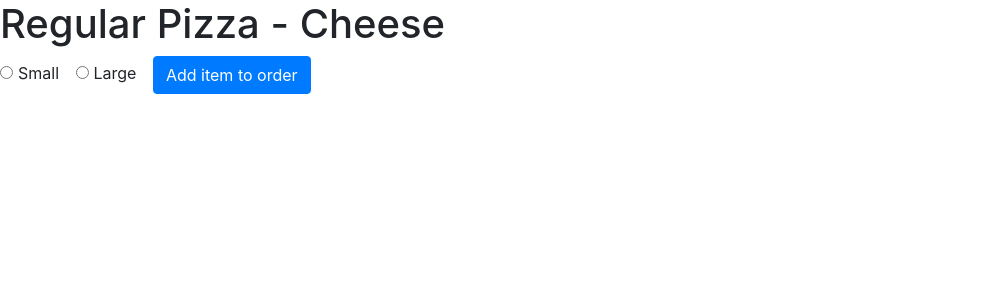
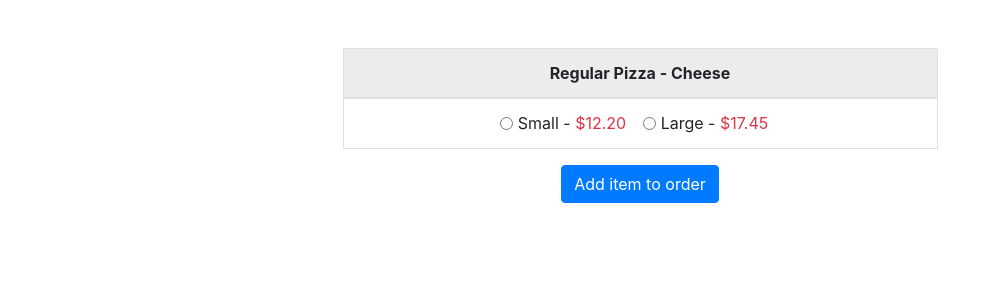
Before and after one commit to samrelins/CS50W_Project_3-Pizza, a Django app: page /item_options/3 in a window 1280 px wide. Shown: the part 56-356 px from the top of the page, without its empty margins (0-1001 px from the left). Run offline with Django 3.2, Linux system fonts and the light colour scheme; a user stored in the database is signed in; data comes from the database, SQL or seed files in the repository; some libraries are stand-ins or nearby versions.

Commit message:
styleised item options and other small tweaks

```diff
--- a/orders/models.py
+++ b/orders/models.py
@@ -46,7 +46,11 @@ class MenuItem(models.Model):
             extras.append(extra.name)
         for extra in self.dish.extras.all():
             extras.append(extra.name)
-        return extras
+
+        if len(extras) == 0:
+            return 0
+        else:
+            return extras
 
 
 class MenuExtra(models.Model):
--- a/orders/templates/orders/historic_order.html
+++ b/orders/templates/orders/historic_order.html
@@ -36,7 +36,7 @@
                             <td class="text-center">{{ order.items_total }} Items</td>
                         </tr>
                         <tr>
-                            <td class="text-center text-danger"> Total: {{ order.print_total }}</td>
+                            <td class="text-center"> Total: <span class="text-danger">{{ order.print_total }}</span></td>
                         </tr>
                     </tbody>
                 </table>
@@ -77,7 +77,7 @@
                         </li>
                     {% endif %}
 
-                    <li class="list-group-item text-danger">Price: {{ item.print_price }}</li>
+                    <li class="list-group-item">Price: <span class="text-danger">{{ item.print_price }}</span></li>
                 </ul>
             </div>
         </div>
--- a/orders/templates/orders/item_options.html
+++ b/orders/templates/orders/item_options.html
@@ -6,53 +6,109 @@
 
 {% block body %}
 
-    <h1>{{ item.dish }} - {{ item.name }}</h1>
+    <h1></h1>
 
     <form action="/add_item" method="POST">
     {% csrf_token %}
+        <div class="row mt-5">
+            <div class="col-sm-1 col-md-2 col-lg-3"></div>
+            <div class="col-sm-10 col-md-8 col-lg-6">
+                <div class="container-fluid">
+                    <table class="table border">
+                        <thead class="table-active">
+                            <tr>
+                                <th class="text-center">{{ item.dish }} - {{ item.name }}</th>
+                            </tr>
+                        </thead>
+                        <tbody>
+
+                            {% if not item.small_price and not item.list_extras %}
+                            <tr>
+                                <td class="text-center">
+                                    Price: <span class="text-danger">{{ item.print_large_price }}</span>
+                                </td>
+                            </tr>
+                            {% endif %}
 
                             {% if item.small_price %}
+                            <tr>
+                                <td class="text-center">
                                     <div class="form-check form-check-inline">
                                         <input class="form-check-input" type="radio" id="inlineCheckbox1" value="small" name="size">
-            <label class="form-check-label" for="inlineCheckbox1">Small</label>
+                                        <label class="form-check-label" for="inlineCheckbox1">
+                                            Small - <span class="text-danger">{{ item.print_small_price }}</span>
+                                        </label>
                                     </div>
                                     <div class="form-check form-check-inline">
                                         <input class="form-check-input" type="radio" id="inlineCheckbox2" value="large" name="size">
-            <label class="form-check-label" for="inlineCheckbox2">Large</label>
+                                        <label class="form-check-label" for="inlineCheckbox2">
+                                            Large - <span class="text-danger">{{ item.print_large_price }}</span>
+                                        </label>
                                     </div>
+                                </td>
+                            </tr>
                             {% endif %}
 
                             {% if item.extras_limit %}
+
                             {% for i in extras_allowed %}
-
+                            <tr>
+                                <td class="text-center">
                                     <select class="form-check form-check-inline" name="extras">
-            <option selected>-- Select a topping --</option>
+                                        <option selected>-- Select a Topping --</option>
 
                                         {% for extra in item.dish.extras.all %}
-
                                         <option value={{ extra.id }}>{{ extra.name }}</option>
                                         {% endfor %}
+
                                     </select>
+                                </td>
+                            </tr>
                             {% endfor %}
 
                             {% else %}
                             {% for extra in item.dish.extras.all %}
+                            <tr class="d-flex">
+                                <td class="col-8 text-right">
+                                    <div class="form-check form-check-inline">
+                                        <label class="form-check-label" for="inlineCheckbox{{ extra.id }}">
+                                            Extra: {{ extra.name }}
+                                        </label>
+                                        <input class="form-check-input ml-3" type="checkbox" id="inlineCheckbox{{ extra.id }}" value="{{ extra.id }}" name="extras">
+                                    </div>
+                                </td>
+                                <td class="col-4 text-danger">
+                                    + {{ item.dish.print_extra_price }}
+                                </td>
+                            </tr>
+                            {% endfor %}
 
+                            {% for extra in item.extras.all %}
+                            <tr class="d-flex">
+                                <td class="col-8 text-right">
                                     <div class="form-check form-check-inline">
-            <input class="form-check-input" type="checkbox" id="inlineCheckbox{{ extra.id }}" value="{{ extra.id }}" name="extras">
-            <label class="form-check-label" for="inlineCheckbox{{ extra.id }}">{{ extra.name }}</label>
+                                        <label class="form-check-label" for="inlineCheckbox{{ extra.id }}">
+                                            Extra: {{ extra.name }}
+                                        </label>
+                                        <input class="form-check-input ml-3" type="checkbox" id="inlineCheckbox{{ extra.id }}" value="{{ extra.id }}" name="extras">
+                                    </div>
+                                </td>
+                                <td class="col-4 text-danger">
+                                    + {{ item.dish.print_extra_price }}
+                                </td>
+                            </tr>
+                            {% endfor %}
+                            {% endif %}
+                        </tbody>
+                    </table>
+                </div>
+            </div>
         </div>
 
-    {% endfor %}
-    {% for extra in item.extras.all %}
 
-        <div class="form-check form-check-inline">
-            <input class="form-check-input" type="checkbox" id="inlineCheckbox{{ extra.id }}" value="{{ extra.id }}" name="extras">
-            <label class="form-check-label" for="inlineCheckbox{{ extra.id }}">{{ extra.name }}</label>
+        <div class="row">
+            <button type="submit" class="btn btn-primary display-flex mx-auto" name="item_id" value="{{ item.id }}">Add item to order</button>
+        </form>
         </div>
-    {% endfor %}
-    {% endif %}
-    <button type="submit" class="btn btn-primary" name="item_id" value="{{ item.id }}">Add item to order</button>
-    </form>
 
 {% endblock %}
--- a/orders/templates/orders/new_order.html
+++ b/orders/templates/orders/new_order.html
@@ -49,7 +49,7 @@
                         </li>
                     {% endif %}
 
-                    <li class="list-group-item text-danger">Price: {{ item.print_price }}</li>
+                    <li class="list-group-item">Price: <span class="text-danger">{{ item.print_price }}</span></li>
                 </ul>
             </div>
         </div>
@@ -75,7 +75,7 @@
                             <td class="text-center">{{ order.items_total }} Items</td>
                         </tr>
                         <tr>
-                            <td class="text-center text-danger"> Total: {{ order.print_total }}</td>
+                            <td class="text-center"> Total: <span class="text-danger">{{ order.print_total }}</span></td>
                         </tr>
                     </tbody>
                 </table>
--- a/orders/templates/orders/orders.html
+++ b/orders/templates/orders/orders.html
@@ -22,7 +22,7 @@
                 </div>
                 <ul class="list-group list-group-flush">
                     <li class="list-group-item">Items {{ pending_order.items_total }}</li>
-                    <li class="list-group-item">Total: {{ pending_order.print_total }}</li>
+                    <li class="list-group-item">Total: <span class="text-danger">{{ pending_order.print_total }}</span></li>
                 </ul>
                 <div class="card-body text-center">
                     <a class="btn btn-primary" href="order/{{ pending_order.id }}">Complete Order</a>
@@ -53,7 +53,7 @@
                     </div>
                     <ul class="list-group list-group-flush">
                         <li class="list-group-item">Items {{ order.items_total }}</li>
-                        <li class="list-group-item">Total: {{ order.print_total }}</li>
+                        <li class="list-group-item">Total: <span class="text-danger">{{ order.print_total }}</span></li>
 
                         {% if order.complete %}
                             <li class="list-group-item">Complete</li>
```
Lines whose indentation alone changed are shown as unchanged.
